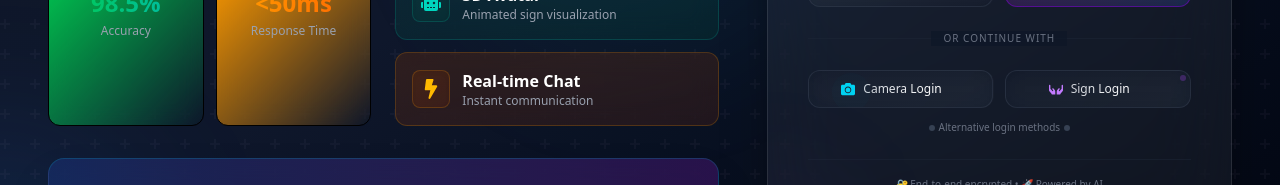
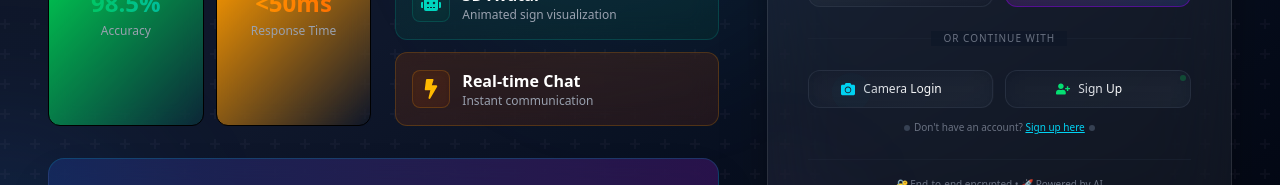
Before and after one commit to Mujahid845455/GestureLink-AI, a React app: page / in a window 1280 px wide. Shown: the part 521-706 px from the top of the page. Built offline with nearby package versions, Linux system fonts and the light colour scheme; no server answers; the HTML template or start-up script is replaced by a standard one.

Commit message:
adding files3

```diff
--- a/src/pages/Login.jsx
+++ b/src/pages/Login.jsx
@@ -15,7 +15,8 @@ import {
   FaHands,
   FaVolumeUp,
   FaUsers,
-  FaKey
+  FaKey,
+  FaUserPlus // Added for the sign up button
 } from "react-icons/fa";
 
 function Login() {
@@ -101,9 +102,11 @@ function Login() {
 
     setIsSubmitting(false);
   };
-  const clickButton = () =>{
+
+  const handleSignUpClick = () => {
     navigate("/signup");
-  }
+  };
+
   const handleDemoLogin = (identifier, password) => {
     setFormData({ identifier, password });
     // Auto submit after a delay
@@ -368,97 +371,71 @@ function Login() {
               </div>
             </div>
 
-            {/* Alternative Login Options */}
-            {/* <div className="grid grid-cols-2 gap-3">
-              <button className="py-2.5 bg-gray-900/30 border border-gray-800/50 rounded-xl text-white hover:border-cyan-500/30 transition-colors text-sm">
-                <div className="flex items-center justify-center space-x-2">
-                  <FaCamera className="text-cyan-400" />
-                  <span>Camera Login</span>
-                </div>
-              </button>
-              <button className="py-2.5 bg-gray-900/30 border border-gray-800/50 rounded-xl text-white hover:border-purple-500/30 transition-colors text-sm">
-                <div className="flex items-center justify-center space-x-2">
-                  <FaHands className="text-purple-400" />
-                  <span>Sign Login</span>
-                </div>
-              </button>
-            </div> */}
+            {/* Alternative Options */}
             <div className="grid grid-cols-2 gap-3 mt-2">
               {/* Camera Login Button */}
               <button
                 className="group relative overflow-hidden bg-gradient-to-br from-gray-900/40 to-gray-800/40 backdrop-blur-md border border-gray-700/50 rounded-xl py-2.5 px-3 transition-all duration-300 hover:scale-[1.02] hover:shadow-xl hover:border-cyan-400/40"
                 title="Login using face recognition"
               >
-    {/* Animated Background Effect */}
                 <div className="absolute inset-0 bg-gradient-to-r from-cyan-500/0 via-cyan-500/5 to-cyan-500/0 opacity-0 group-hover:opacity-100 group-hover:animate-shimmer"></div>
 
-    {/* Glow Effect */}
                 <div className="absolute -inset-1 bg-gradient-to-r from-cyan-500/10 to-blue-500/10 rounded-xl blur opacity-0 group-hover:opacity-50 transition-opacity duration-500"></div>
 
                 <div className="relative flex items-center justify-center space-x-2">
-      {/* Icon with Pulse Animation */}
                   <div className="relative">
                     <div className="absolute w-5 h-5 bg-cyan-400/30 rounded-full animate-ping"></div>
                     <FaCamera className="text-cyan-400 text-sm group-hover:scale-110 transition-transform duration-300" />
                   </div>
 
-      {/* Text with Gradient */}
                   <span className="text-xs font-medium bg-clip-text text-transparent bg-gradient-to-r from-gray-300 to-white group-hover:from-cyan-300 group-hover:to-white transition-all duration-300">
                     Camera Login
                   </span>
 
-      {/* Hover Arrow Indicator */}
                   <FaArrowRight className="text-cyan-400/0 text-[10px] group-hover:text-cyan-400/100 transform -translate-x-2 group-hover:translate-x-0 transition-all duration-300" />
                 </div>
 
-    {/* Tooltip/Label */}
                 <div className="absolute -top-2 left-1/2 transform -translate-x-1/2 bg-cyan-900/80 text-cyan-300 text-[8px] px-2 py-0.5 rounded-full border border-cyan-500/30 opacity-0 group-hover:opacity-100 transition-opacity duration-300 whitespace-nowrap">
                   Face Recognition
                 </div>
               </button>
 
-  {/* Sign Language Login Button */}
-  <button onClick={clickButton()}
-    className="group relative overflow-hidden bg-gradient-to-br from-gray-900/40 to-gray-800/40 backdrop-blur-md border border-gray-700/50 rounded-xl py-2.5 px-3 transition-all duration-300 hover:scale-[1.02] hover:shadow-xl hover:border-purple-400/40"
-    title="Login using sign language"
+              {/* Sign Up Button - FIXED */}
+              <button
+                onClick={handleSignUpClick} // CORRECTED: Pass function reference, not call it
+                className="group relative overflow-hidden bg-gradient-to-br from-gray-900/40 to-gray-800/40 backdrop-blur-md border border-gray-700/50 rounded-xl py-2.5 px-3 transition-all duration-300 hover:scale-[1.02] hover:shadow-xl hover:border-green-400/40"
+                title="Create new account"
               >
-    {/* Animated Background Effect */}
-    <div className="absolute inset-0 bg-gradient-to-r from-purple-500/0 via-purple-500/5 to-purple-500/0 opacity-0 group-hover:opacity-100 group-hover:animate-shimmer"></div>
+                <div className="absolute inset-0 bg-gradient-to-r from-green-500/0 via-green-500/5 to-green-500/0 opacity-0 group-hover:opacity-100 group-hover:animate-shimmer"></div>
 
-    {/* Glow Effect */}
-    <div className="absolute -inset-1 bg-gradient-to-r from-purple-500/10 to-pink-500/10 rounded-xl blur opacity-0 group-hover:opacity-50 transition-opacity duration-500"></div>
+                <div className="absolute -inset-1 bg-gradient-to-r from-green-500/10 to-teal-500/10 rounded-xl blur opacity-0 group-hover:opacity-50 transition-opacity duration-500"></div>
 
                 <div className="relative flex items-center justify-center space-x-2">
-      {/* Icon with Pulse Animation */}
                   <div className="relative">
-        <div className="absolute w-5 h-5 bg-purple-400/30 rounded-full animate-ping [animation-delay:500ms]"></div>
-        <FaHands className="text-purple-400 text-sm group-hover:scale-110 group-hover:rotate-12 transition-all duration-300" />
+                    <div className="absolute w-5 h-5 bg-green-400/30 rounded-full animate-ping [animation-delay:500ms]"></div>
+                    <FaUserPlus className="text-green-400 text-sm group-hover:scale-110 transition-transform duration-300" />
                   </div>
 
-      {/* Text with Gradient */}
-      <span className="text-xs font-medium bg-clip-text text-transparent bg-gradient-to-r from-gray-300 to-white group-hover:from-purple-300 group-hover:to-white transition-all duration-300">
-        Sign Login
+                  <span className="text-xs font-medium bg-clip-text text-transparent bg-gradient-to-r from-gray-300 to-white group-hover:from-green-300 group-hover:to-white transition-all duration-300">
+                    Sign Up
                   </span>
 
-      {/* Hover Arrow Indicator */}
-      <FaArrowRight className="text-purple-400/0 text-[10px] group-hover:text-purple-400/100 transform -translate-x-2 group-hover:translate-x-0 transition-all duration-300" />
+                  <FaArrowRight className="text-green-400/0 text-[10px] group-hover:text-green-400/100 transform -translate-x-2 group-hover:translate-x-0 transition-all duration-300" />
                 </div>
 
-    {/* Tooltip/Label */}
-    <div className="absolute -top-2 left-1/2 transform -translate-x-1/2 bg-purple-900/80 text-purple-300 text-[8px] px-2 py-0.5 rounded-full border border-purple-500/30 opacity-0 group-hover:opacity-100 transition-opacity duration-300 whitespace-nowrap">
-      Gesture Login
+                <div className="absolute -top-2 left-1/2 transform -translate-x-1/2 bg-green-900/80 text-green-300 text-[8px] px-2 py-0.5 rounded-full border border-green-500/30 opacity-0 group-hover:opacity-100 transition-opacity duration-300 whitespace-nowrap">
+                  Create Account
                 </div>
 
-    {/* Active Indicator */}
-    <div className="absolute top-1 right-1 w-1.5 h-1.5 bg-purple-500 rounded-full opacity-0 group-hover:opacity-100 animate-pulse"></div>
+                <div className="absolute top-1 right-1 w-1.5 h-1.5 bg-green-500 rounded-full opacity-0 group-hover:opacity-100 animate-pulse"></div>
               </button>
             </div>
 
-{/* Progress Indicator (Optional) */}
+            {/* Progress Indicator */}
             <div className="mt-3 flex items-center justify-center space-x-2">
               <div className="text-[10px] text-gray-500 flex items-center space-x-1">
                 <div className="w-1.5 h-1.5 rounded-full bg-gray-700"></div>
-    <span>Alternative login methods</span>
+                <span>Don't have an account? <Link to="/signup" className="text-cyan-400 hover:text-cyan-300 underline">Sign up here</Link></span>
                 <div className="w-1.5 h-1.5 rounded-full bg-gray-700"></div>
               </div>
             </div>
```
Lines whose indentation alone changed are shown as unchanged.
